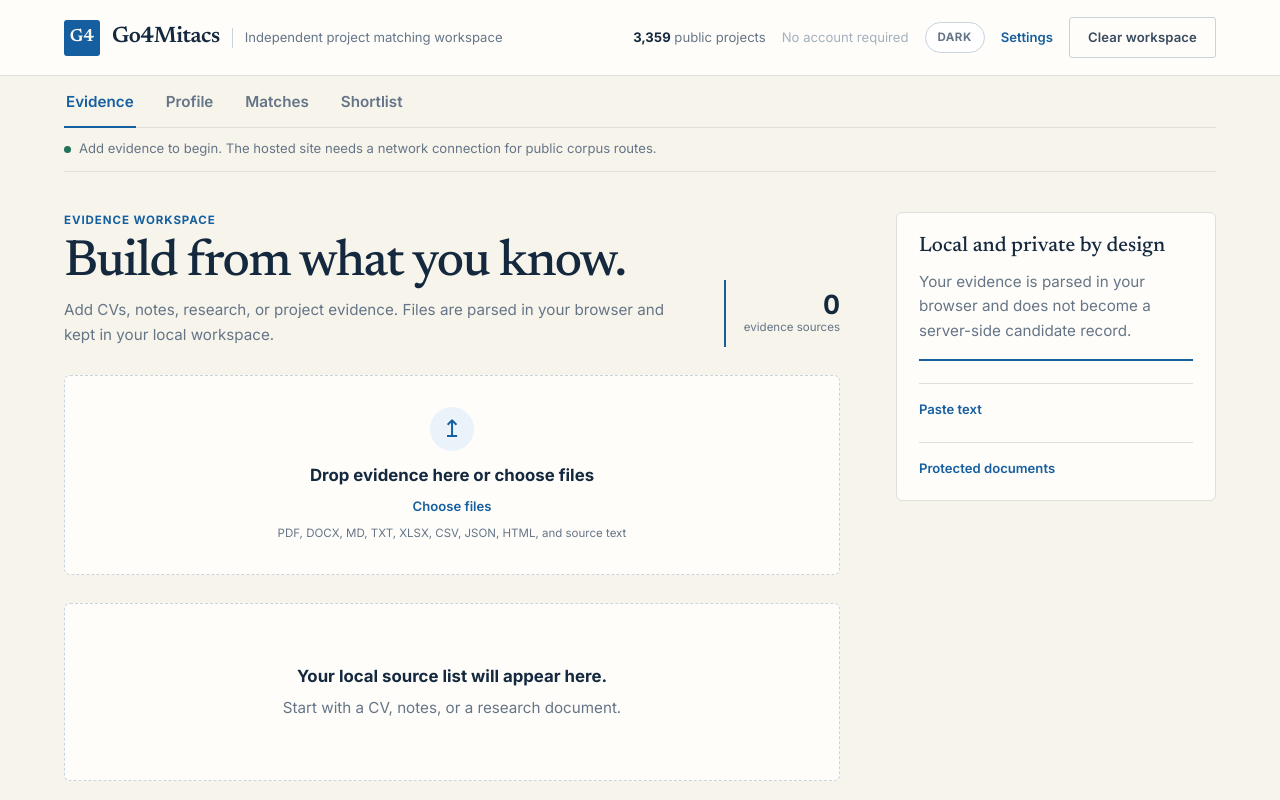
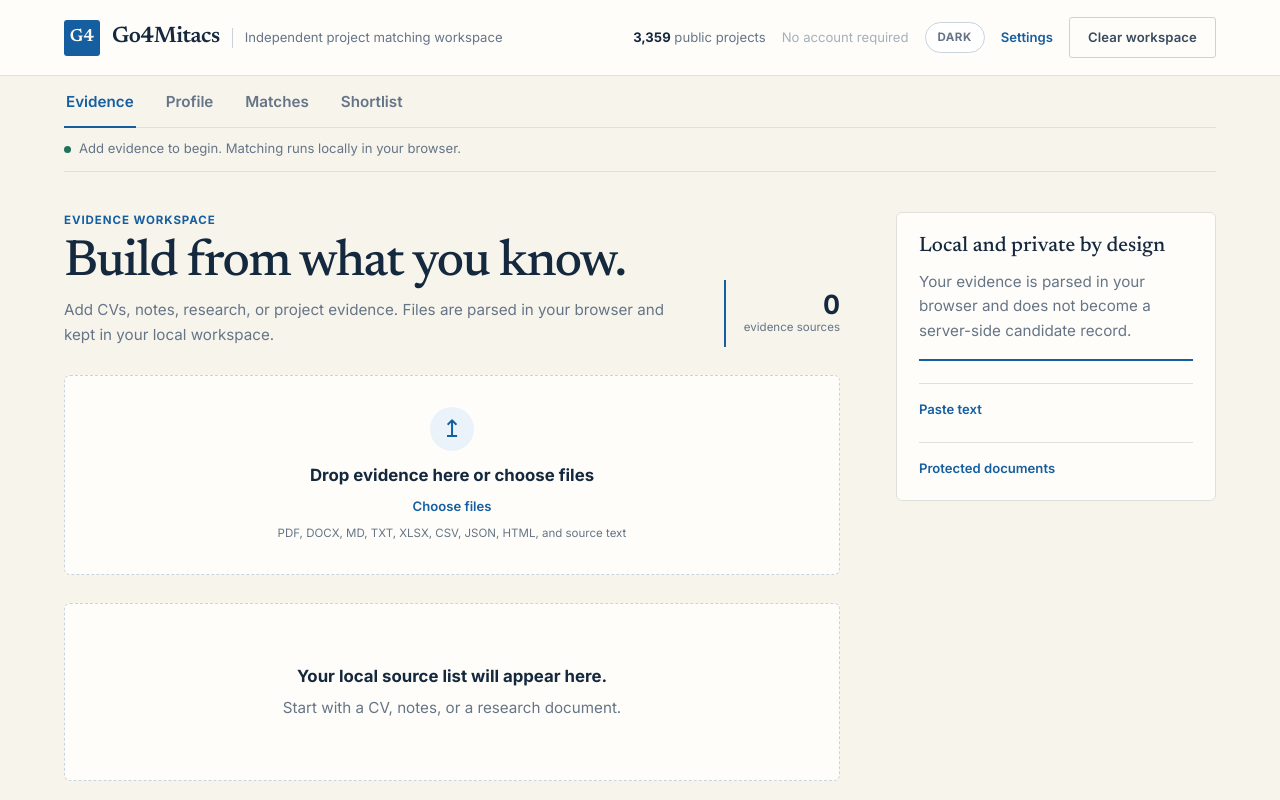
Before and after one commit to Abdullah2240/Go4Mitacs, a Next.js app in the folder web/: page / in a window 1280 px wide. Shown: the top 800 px of the page. Built offline with nearby package versions, Linux system fonts and the light colour scheme.

Commit message:
run matching client-side instead of via server route

```diff
--- a/web/app/page.tsx
+++ b/web/app/page.tsx
@@ -3,6 +3,7 @@
 import { FormEvent, useEffect, useMemo, useState } from "react";
 import { buildLocalProfile } from "../lib/profile";
 import { parseDocument, pasteDocument } from "../lib/documentParser";
+import { publicCorpus, rankProjects } from "../lib/publicCorpus";
 import { addPoolKey, clearKnowledgeBase, clearShortlist, DocumentRecord, getKeyPool, getProfileVersion, getResultsVersion, hasProviderKey, hashText, loadDocuments, loadLocalShortlist, loadProfile, loadReferenceAnnotations, LocalShortlistItem, PooledKey, Profile, ReferenceAnnotation, removePoolKey, saveDocuments, saveLocalShortlist, saveProfile, saveReferenceAnnotations, setProfileVersion, setResultsVersion, Provider } from "../lib/localMode";
 import { AppHeader } from "./components/AppHeader";
 import { EvidenceWorkspace } from "./components/EvidenceWorkspace";
@@ -40,7 +41,7 @@ export default function Home() {
   const [keyReady, setKeyReady] = useState(false);
   const [tab, setTab] = useState("knowledge");
   const [paste, setPaste] = useState("");
-  const [status, setStatus] = useState("Add evidence to begin. The hosted site needs a network connection for public corpus routes.");
+  const [status, setStatus] = useState("Add evidence to begin. Matching runs locally in your browser.");
   const [busy, setBusy] = useState(false);
   const [filters, setFilters] = useState({ province: "", university: "", research: "" });
   const [width, setWidth] = useState("60");
@@ -86,7 +87,7 @@ export default function Home() {
   function removeDoc(id: string) { const next = documents.filter((d) => d.id !== id); setDocuments(next); saveDocuments(next); const notes = annotations.filter((item) => item.source_document_id !== id); setAnnotations(notes); saveReferenceAnnotations(notes); setStatus("Document and any derived annotations were removed from this browser workspace."); }
   async function addPaste(event: FormEvent) { event.preventDefault(); if (!paste.trim()) return; const doc = await pasteDocument(paste); if (documents.some((d) => d.hash === doc.hash)) { setStatus("That pasted content is already in the workspace."); return; } const next = [...documents, doc]; setDocuments(next); saveDocuments(next); setPaste(""); setStatus("Pasted evidence added locally."); }
   function buildProfile() { if (!combinedText) { setStatus("Add at least one parsed evidence document first."); return; } const next = buildLocalProfile(documents); setProfile(next); saveProfile(next); setTab("profile"); setStatus("Local profile built from your evidence. Review it before matching."); }
-  async function runMatch(event?: FormEvent) { event?.preventDefault(); if (!profile && !combinedText) { setStatus("Build a profile or add evidence first."); return; } setBusy(true); setTab("results"); setStatus("Screening the complete Mitacs corpus..."); try { const response = await fetch("/api/local/matches?limit=50", { method: "POST", headers: { "Content-Type": "application/json" }, body: JSON.stringify({ evidence_text: profile ? [...profile.skills, ...profile.tools, ...profile.domains, ...profile.methods, ...profile.evidence].join(" ") : combinedText, filters: { Province: filters.province, "Professor.UniversityName": filters.university, research_area: filters.research } }) }); const body = await response.json(); if (!response.ok) throw new Error(body.detail ?? "Matching failed"); setProjects(body.items ?? []); setResultsVersion(profile ? hashText(profileToText(profile)) : hashText(combinedText)); setResultsStale(false); setStatus(`Full-corpus retrieval complete. ${body.considered ?? 3359} projects were screened.`); } catch (error) { setStatus(error instanceof Error ? error.message : "Matching failed. Your local evidence is preserved."); } finally { setBusy(false); } }
+  async function runMatch(event?: FormEvent) { event?.preventDefault(); if (!profile && !combinedText) { setStatus("Build a profile or add evidence first."); return; } setBusy(true); setTab("results"); setStatus("Screening the complete Mitacs corpus..."); try { const evidenceText = profile ? [...profile.skills, ...profile.tools, ...profile.domains, ...profile.methods, ...profile.evidence].join(" ") : combinedText; const rankFilters = { province: filters.province, university: filters.university, research_area: filters.research }; const ranked = rankProjects(publicCorpus.projects, evidenceText, rankFilters); setProjects(ranked.slice(0, 50)); setResultsVersion(profile ? hashText(profileToText(profile)) : hashText(combinedText)); setResultsStale(false); setStatus(`Full-corpus retrieval complete. ${publicCorpus.projects.length} projects were screened.`); } catch (error) { setStatus(error instanceof Error ? error.message : "Matching failed. Your local evidence is preserved."); } finally { setBusy(false); } }
   function addShortlist(project: Project) { if (shortlist.some((x) => x.project_id === project.project_id)) return; const next = [...shortlist, { project_id: project.project_id, title: project.title, classification: project.group ?? "strong-fit", rank: shortlist.length + 1 }]; setShortlist(next); saveLocalShortlist(next); setStatus("Saved to the local shortlist."); }
   function removeShortlist(projectId: string) { const next = shortlist.filter((x) => x.project_id !== projectId).map((item, index) => ({ ...item, rank: index + 1 })); setShortlist(next); saveLocalShortlist(next); setStatus("Removed from the local shortlist."); }
   function toggleCompare(id: string) { setSelected((current) => current.includes(id) ? current.filter((item) => item !== id) : current.length >= 4 ? current : [...current, id]); }
```
